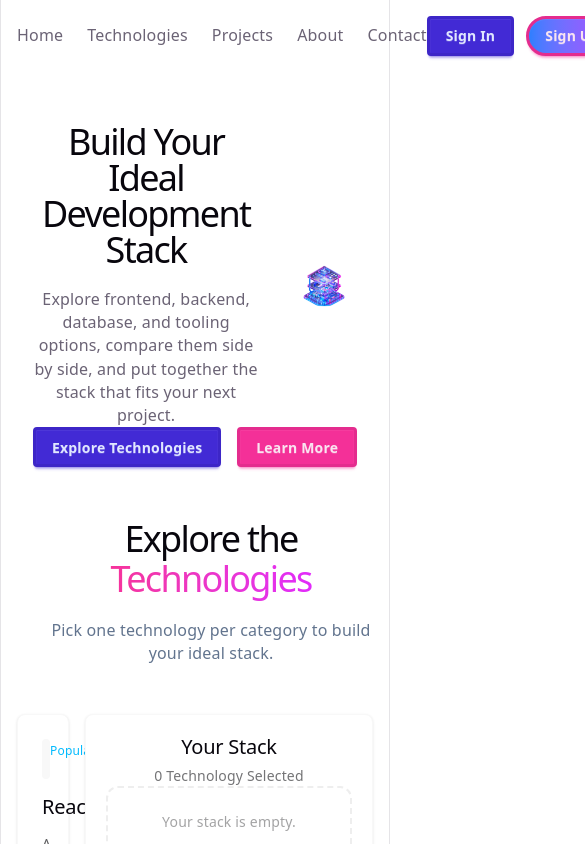
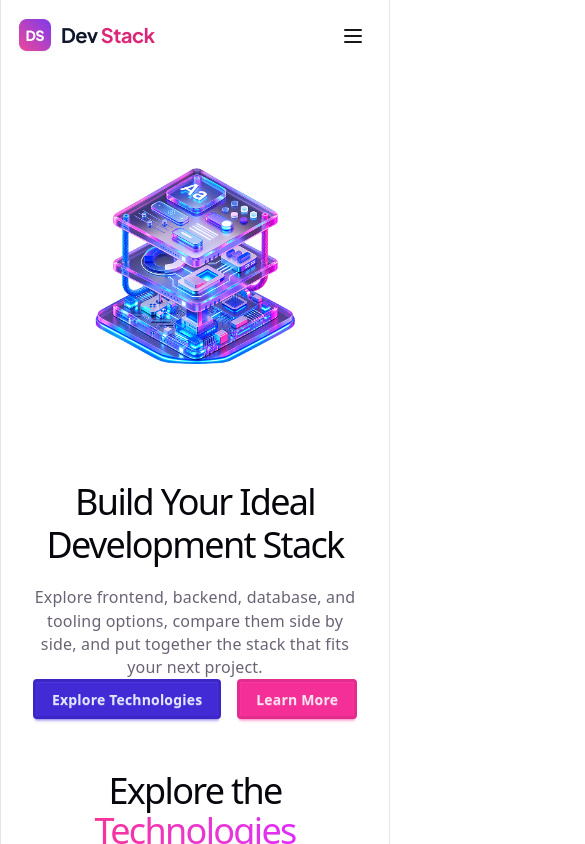
Before and after one commit to tahxin/DevStack, a React (Vite) app: page / in a window 390 px wide. Shown: the top 844 px of the page, 585 px wide, since content can reach past the window. Built offline with nearby package versions, Linux system fonts and the light colour scheme; grey boxes are pictures that could not be loaded.

Commit message:
added responsive ui draft one

```diff
--- a/src/App.tsx
+++ b/src/App.tsx
@@ -15,7 +15,7 @@ function App() {
       <Navbar />
       <Banner />
       <Explore />
-      <div className="flex flex-row">
+      <div className="flex flex-col md:flex-row">
         <Technologies onAdd={addToStack} />
         <Mystack
           stack={stack}
--- a/src/components/banner.tsx
+++ b/src/components/banner.tsx
@@ -2,11 +2,10 @@ import BannerPic from '../assets/banner-stack.png';
 
 const Banner = () => {
   return (
-    <div className="flex items-center justify-between w-full p-8 gap-8">
+    <div className="flex flex-col-reverse md:flex-row items-center justify-between w-full p-8 gap-8">
 
-      {/* Text */}
       <div className="flex-1">
-        <h1 className="text-6xl font-bold mb-4">
+        <h1 className="text-3xl md:text-6xl font-bold mb-4">
           Build Your Ideal Development Stack
         </h1>
 
@@ -27,7 +26,6 @@ const Banner = () => {
         </div>
       </div>
 
-      {/* Image */}
       <div className="flex-1">
         <img src={BannerPic} alt="Banner" className="w-full" />
       </div>
--- a/src/components/explore.tsx
+++ b/src/components/explore.tsx
@@ -1,6 +1,6 @@
 const Explore = () => {
     return (
-        <div className="flex flex-col mb-8 ml-8">
+        <div className="flex flex-col mb-8 px-4 md:px-8">
             <h1 className="text-4xl font-extrabold text-slate-800 mb-2">
                 Explore the <span className="bg-linear-to-r from-pink-500 to-fuchsia-500 bg-clip-text text-transparent">Technologies</span>
             </h1>
--- a/src/components/mystack.tsx
+++ b/src/components/mystack.tsx
@@ -8,7 +8,7 @@ type Props = {
 
 export default function Mystack({ stack, onRemove, onRemoveAll }: Props) {
   return (
-    <div className="card bg-base-100 shadow-sm border border-base-200 w-72 h-fit sticky top-4 p-5 mr-4 mt-4 shrink-0">
+    <div className="card bg-base-100 shadow-sm border border-base-200 w-full md:w-72 h-fit md:sticky md:top-4 p-5 md:mr-4 mt-4 md:shrink-0">
 
       <h2 className="font-bold text-xl mb-1">Your Stack</h2>
 
--- a/src/components/navbar.tsx
+++ b/src/components/navbar.tsx
@@ -1,44 +1,60 @@
+import { useState } from 'react';
 import Logo from '../assets/logo-text.png';
 
 const Navbar = () => {
+  const [open, setOpen] = useState(false);
+
   return (
-    <nav className="sticky top-0 z-50 flex items-center justify-between p-4 bg-base-100">
+    <nav className="sticky top-0 z-50 bg-base-100">
+      <div className="flex items-center justify-between p-4">
 
-      {/* Logo */}
         <div>
           <img src={Logo} alt="Logo" />
         </div>
 
-      {/* Navigation */}
-      <ul className="flex gap-6">
-        <li>
-          <a href="/">Home</a>
-        </li>
-        <li>
-          <a href="/technologies">Technologies</a>
-        </li>
-        <li>
-          <a href="/projects">Projects</a>
-        </li>
-        <li>
-          <a href="/about">About</a>
-        </li>
-        <li>
-          <a href="/contact">Contact</a>
-        </li>
+        <ul className="hidden md:flex gap-6">
+          <li><a href="/">Home</a></li>
+          <li><a href="/technologies">Technologies</a></li>
+          <li><a href="/projects">Projects</a></li>
+          <li><a href="/about">About</a></li>
+          <li><a href="/contact">Contact</a></li>
         </ul>
 
-      {/* Actions */}
-      <div className="flex gap-3">
-        <button className="btn btn-primary">
-          Sign In
+        <div className="hidden md:flex gap-3">
+          <button className="btn btn-primary">Sign In</button>
+          <button className="btn btn-secondary bg-linear-to-r from-blue-500 to-purple-500 rounded-3xl">Sign Up</button>
+        </div>
+
+        <button
+          className="md:hidden btn btn-ghost btn-square"
+          onClick={() => setOpen(!open)}
+          aria-label="Toggle menu"
+        >
+          <svg xmlns="http://www.w3.org/2000/svg" className="h-6 w-6" fill="none" viewBox="0 0 24 24" stroke="currentColor">
+            {open
+              ? <path strokeLinecap="round" strokeLinejoin="round" strokeWidth={2} d="M6 18L18 6M6 6l12 12" />
+              : <path strokeLinecap="round" strokeLinejoin="round" strokeWidth={2} d="M4 6h16M4 12h16M4 18h16" />
+            }
+          </svg>
         </button>
 
-        <button className="btn btn-secondary bg-linear-to-r from-blue-500 to-purple-500 rounded-3xl">
-          Sign Up
-        </button>
       </div>
 
+      {open && (
+        <div className="md:hidden px-4 pb-4 flex flex-col gap-3">
+          <ul className="flex flex-col gap-3">
+            <li><a href="/">Home</a></li>
+            <li><a href="/technologies">Technologies</a></li>
+            <li><a href="/projects">Projects</a></li>
+            <li><a href="/about">About</a></li>
+            <li><a href="/contact">Contact</a></li>
+          </ul>
+          <div className="flex gap-3 pt-2">
+            <button className="btn btn-primary">Sign In</button>
+            <button className="btn btn-secondary bg-linear-to-r from-blue-500 to-purple-500 rounded-3xl">Sign Up</button>
+          </div>
+        </div>
+      )}
     </nav>
   );
 };
```
Lines whose indentation alone changed are shown as unchanged.
